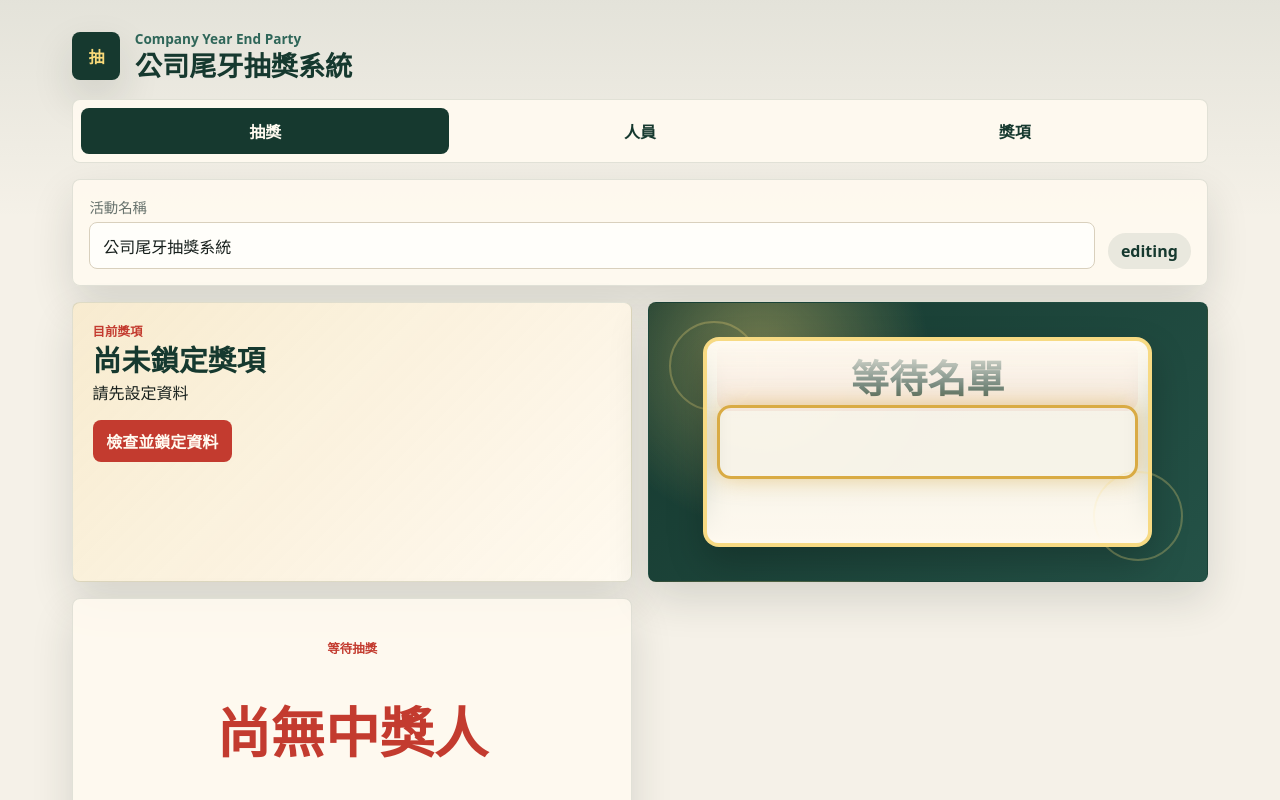
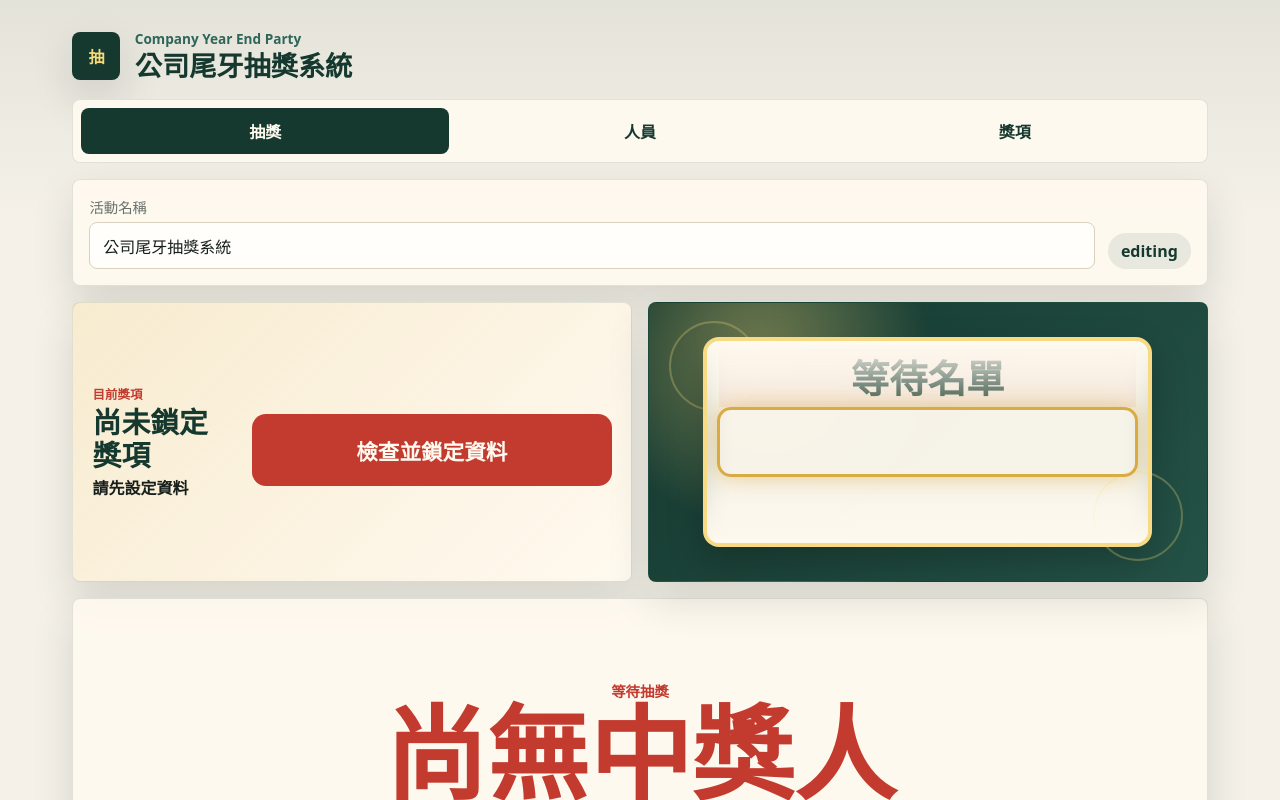
Before and after one commit to owen810929/year-end-lottery, a React (Vite) app: page / in a window 1280 px wide. Shown: the top 800 px of the page. Built offline with nearby package versions, Linux system fonts and the light colour scheme.

Commit message:
refine lottery ui styling

```diff
--- a/src/styles/main.css
+++ b/src/styles/main.css
@@ -187,6 +187,8 @@ label span {
 }
 
 .prize-panel {
+  display: grid;
+  gap: 1.25rem;
   padding: 1.2rem;
   background: linear-gradient(135deg, rgba(215, 167, 60, .18), transparent), var(--paper);
 }
@@ -203,6 +205,42 @@ label span {
   color: var(--green);
   font-size: 1.8rem;
   line-height: 1.14;
+}
+
+.prize-info div {
+  color: #18201d;
+  font-weight: 700;
+}
+
+.prize-actions {
+  display: grid;
+  align-content: center;
+  gap: .75rem;
+}
+
+.prize-actions .batch-control {
+  width: 100%;
+  margin-top: 0;
+}
+
+.prize-actions .batch-control input {
+  max-width: none;
+}
+
+.prize-action-buttons {
+  margin-top: 0;
+}
+
+.prize-actions .primary {
+  width: 100%;
+  min-height: 72px;
+  border-radius: 14px;
+  font-size: 1.35rem;
+}
+
+.prize-actions .buttons button:not(.primary) {
+  min-height: 52px;
+  flex: 1 1 120px;
 }
 
 .machine {
@@ -240,7 +278,7 @@ label span {
 
 .slot-window {
   position: relative;
-  width: min(520px, 86%);
+  width: min(560px, 86%);
   height: 210px;
   overflow: hidden;
   border: 4px solid rgba(248, 217, 121, .9);
@@ -261,16 +299,20 @@ label span {
   height: 70px;
   display: grid;
   place-items: center;
-  margin: 0 10px;
+  box-sizing: border-box;
+  padding: 4px 12px;
   border-radius: 12px;
   color: var(--green);
   font-size: clamp(1.45rem, 3vw, 2.4rem);
   font-weight: 900;
   background: rgba(195, 59, 47, .08);
+  background-clip: content-box;
+  overflow-wrap: anywhere;
 }
 
 .reel-item.is-target {
   background: rgba(215, 167, 60, .24);
+  background-clip: content-box;
   color: #7d2e28;
   box-shadow: inset 0 0 0 2px rgba(215, 167, 60, .55);
 }
@@ -280,12 +322,13 @@ label span {
   left: 10px;
   right: 10px;
   top: 50%;
-  height: 74px;
+  height: 70px;
   transform: translateY(-50%);
   border: 3px solid rgba(215, 167, 60, .95);
   border-radius: 14px;
   pointer-events: none;
   z-index: 3;
+  box-sizing: border-box;
   box-shadow: 0 0 22px rgba(215, 167, 60, .5);
 }
 
@@ -319,23 +362,26 @@ label span {
 
 .winner {
   display: grid;
+  grid-column: 1 / -1;
   place-items: center;
-  min-height: 172px;
-  padding: 1.1rem;
+  align-content: center;
+  min-height: 300px;
+  padding: 1.4rem;
   text-align: center;
 }
 
 .winner p {
   margin: 0;
   color: var(--red);
-  font-size: .78rem;
+  font-size: .9rem;
   font-weight: 900;
 }
 
 .winner strong {
   color: var(--red);
-  font-size: 2.3rem;
-  line-height: 1.08;
+  font-size: clamp(4rem, 8vw, 7.2rem);
+  line-height: 1.02;
+  overflow-wrap: anywhere;
 }
 
 .winner span {
@@ -350,24 +396,24 @@ label span {
 }
 
 .batch-winner-grid {
-  width: min(100%, 620px);
+  width: 100%;
   display: grid;
-  grid-template-columns: repeat(auto-fit, minmax(112px, 1fr));
-  gap: .55rem;
-  margin: .45rem 0 .25rem;
+  grid-template-columns: repeat(auto-fit, minmax(220px, 1fr));
+  gap: 1rem;
+  margin: .75rem 0 .45rem;
 }
 
 .batch-winner-grid strong {
   display: grid;
   place-items: center;
-  min-height: 54px;
+  min-height: 92px;
   border: 1px solid rgba(195, 59, 47, .18);
-  border-radius: 8px;
+  border-radius: 14px;
   background: rgba(195, 59, 47, .08);
-  padding: .5rem;
+  padding: .7rem;
   color: var(--red);
-  font-size: clamp(1.15rem, 4vw, 1.8rem);
-  line-height: 1.1;
+  font-size: clamp(2rem, 4vw, 4rem);
+  line-height: 1.08;
   overflow-wrap: anywhere;
 }
 
@@ -541,26 +587,27 @@ tr:last-child td {
   }
 
   .lottery-layout {
-    grid-template-columns: 1fr 1fr;
+    grid-template-columns: minmax(0, 1fr) minmax(0, 1fr);
   }
 
   .title-panel,
   .action-panel,
-  .list-panel {
+  .list-panel,
+  .winner {
     grid-column: 1 / -1;
   }
 
-  .machine,
-  .winner {
+  .prize-panel {
+    grid-template-columns: minmax(0, 1fr) minmax(280px, 360px);
+    align-items: center;
+  }
+
+  .machine {
     min-height: 280px;
   }
 
-  .winner strong {
-    font-size: 3.4rem;
-  }
-
-  .batch-winner-grid strong {
-    font-size: 1.8rem;
+  .winner {
+    min-height: 320px;
   }
 
   .settings-layout {
```
